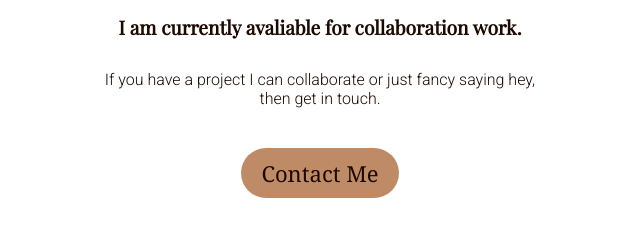
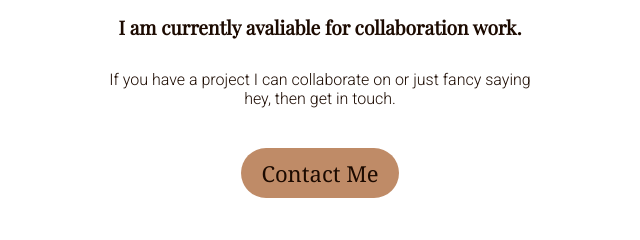
Before and after one commit to ArmeenK/ArmeenK.github.io, a plain HTML site: page CSS-MY Site/index.html in a window 1280 px wide. Shown: the part 2101-2341 px from the top of the page, 320-960 px from the left. Drawn offline with nearby package versions, Linux system fonts and the light colour scheme.

Commit message:
Update index.html

```diff
--- a/CSS-MY Site/index.html
+++ b/CSS-MY Site/index.html
@@ -53,7 +53,7 @@
             <div class="contact-me">
               <h2>Get In Touch</h2>
               <h3 class = "h3-contact">I am currently avaliable for collaboration work.</h3>
-              <p class = "p-contact">If you have a project I can collaborate or just fancy saying hey, then get in touch.</p><br>
+              <p class = "p-contact">If you have a project I can collaborate on or just fancy saying hey, then get in touch.</p><br>
               <a class="btn" href="mailto:kaurarmeen2@email.com">Contact Me</a>
             </div>
           </div>
```
